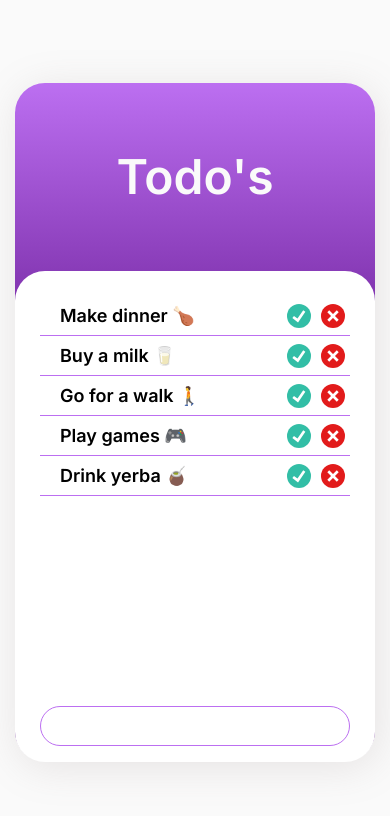
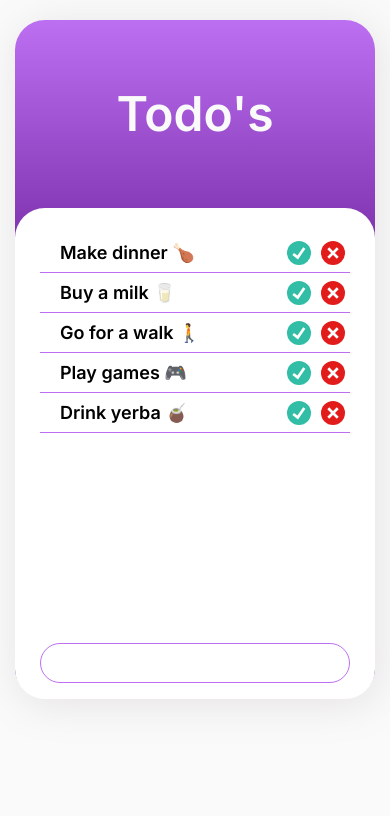
Before and after one commit to 531devv/vue-todo, a Vue app: page / in a window 390 px wide. Shown: the top 816 px of the page. Built offline with nearby package versions, Linux system fonts and the light colour scheme.

Commit message:
Mobile style fix

```diff
--- a/src/assets/css/main.css
+++ b/src/assets/css/main.css
@@ -49,10 +49,18 @@ body {
 
 .t-todo-app__col {
     height: 100vh;
+    margin-top: 20px;
     display: flex;
-    flex-direction: row;
-    justify-content: center;
-    align-items: center;
+}
+
+@media (min-width: 800px) {
+    .t-todo-app__col {
+        display: flex;
+        flex-direction: row;
+        justify-content: center;
+        align-items: center;
+        margin: 0;
+    }
 }
 
 .t-todo-app__container {
```
